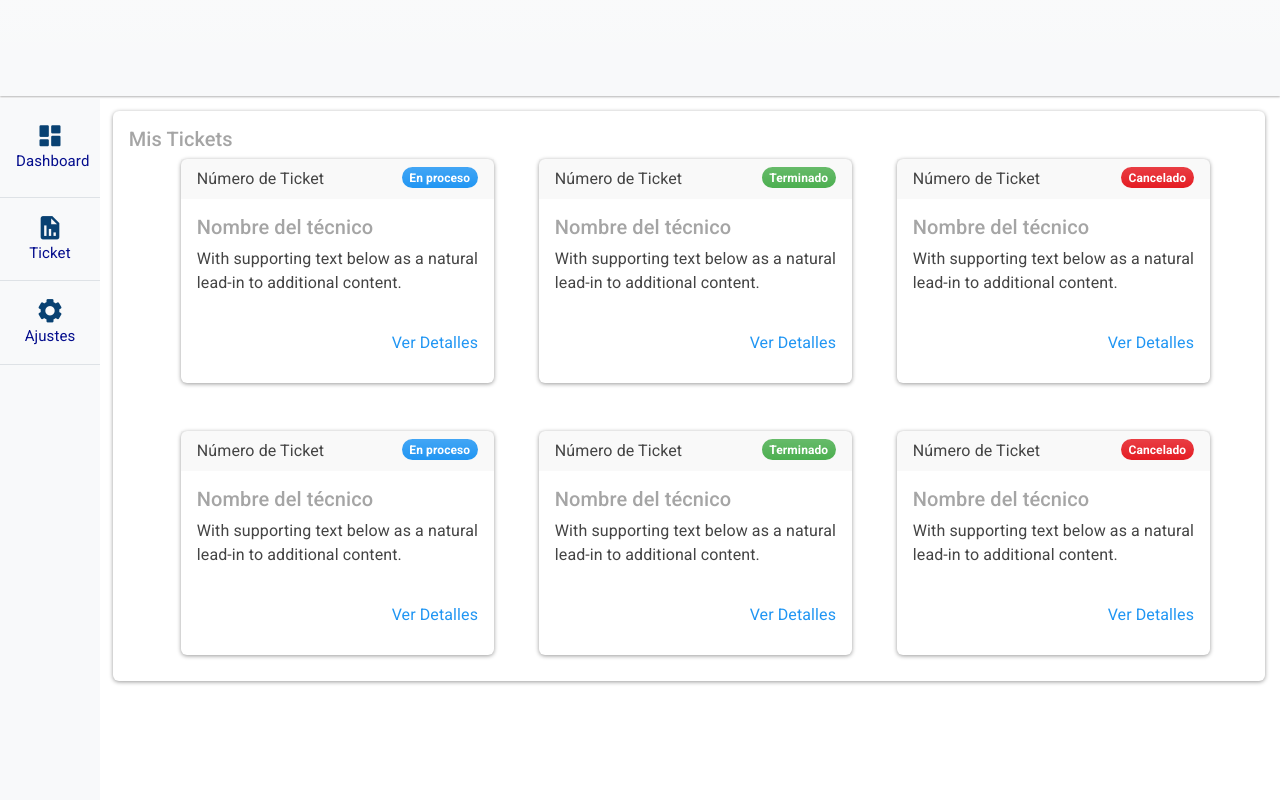
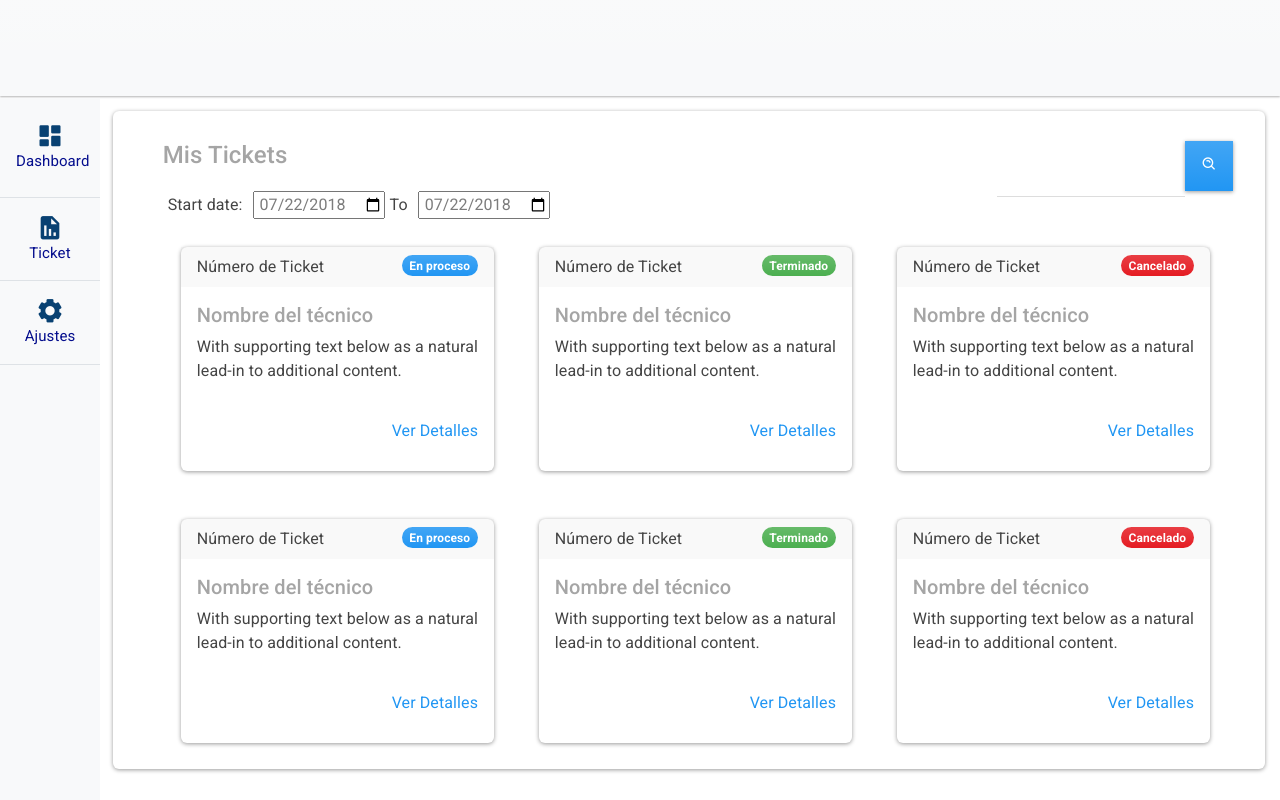
Before and after one commit to DanielFlores1223/frontSoporteTecnico, an Angular app: page / in a window 1280 px wide. Shown: the top 800 px of the page. Built offline with nearby package versions, Linux system fonts and the light colour scheme.

Commit message:
filtros de navegación

```diff
--- a/src/app/app.component.css
+++ b/src/app/app.component.css
@@ -3,11 +3,11 @@
     margin-bottom: 1.2%;
 }
 footer{
-    margin-top: 3%;
-    margin-bottom: 13%!important;
+    margin-top: 13%;
+    margin-bottom: 23%!important;
     width: 100%;
     position:absolute;
-    padding-top: 0px;
+    padding-top: -20%;
   overflow: visible;
   top:100%;
 }
--- a/src/app/components-user/components-user.component.css
+++ b/src/app/components-user/components-user.component.css
@@ -3,6 +3,10 @@
     margin-left: 15%;
     margin-right: 1.2%;
     float: right;
+}
+h4{
+    color: #A5A5A5;
+    float: left;
 }
 h5{
     color: #A5A5A5;
@@ -14,7 +18,7 @@ h5{
    grid-row-gap: 3em;
    margin-right: 5%;
    margin-bottom: 10px;
-
+   margin-top: 10px;
 }
 span{
     float: right;
@@ -25,3 +29,28 @@ a{
     float: right;
     text-decoration: none;
 }
+.filters{
+    height: 50px;
+    padding: 30px!important;
+    margin-bottom: 50px;
+    margin-left: 20px!important;
+}
+.form-control{
+    margin-bottom: -35px;
+    border-color: #A5A5A5!important;
+}
+.form-outline{
+    margin-left: 65%!important;
+    height: 10PX;
+    margin-bottom: 10PX!important;
+}
+
+label{
+    margin-right: 10px;
+    margin-left: 5px;
+}
+input{
+    padding-left: 5px;
+    color: rgb(124, 124, 124);
+    margin: #A5A5A5!important;
+}
--- a/src/app/components-user/components-user.component.html
+++ b/src/app/components-user/components-user.component.html
@@ -1,6 +1,30 @@
 <div class="card">
+  <div class="input-group filters">
+    <h4 class="card-title">Mis Tickets</h4>
+    <!--Buscador-->
+    <div class="form-outline">
+      <input type="search" id="form1" class="form-control"/>
+    </div>
+    <button type="button" class="btn btn-primary">
+      <i class='bx bx-search-alt'></i>
+    </button>
+
+  <!--Fin-->
+
+  <!--filtro de fechas-->
+  <div class="md-form md-outline input-with-post-icon datepicker">
+    <label for="start">Start date:</label>
+        <input class="form-label" type="date" id="start" name="trip-start"
+            value="2018-07-22"
+            min="2018-01-01" max="2022-12-31">
+            <label for="start"> To </label>
+        <input class="form-label" type="date" id="start" name="trip-start"
+            value="2018-07-22"
+            min="2018-01-01" max="2022-12-31">
+  </div>
+  <!--Fin-->
+</div>
     <div class="card-body">
-      <h5 class="card-title">Mis Tickets</h5>
       <div class="wraper">
         <div class="card intern">
           <div class="card-header">
--- a/src/app/navigation/navigation.component.css
+++ b/src/app/navigation/navigation.component.css
@@ -1,8 +1,8 @@
 .d-flex {
     width: 100px;
-    height: 130%;
+    height: 40%;
     margin-top: -13px!important;
-    margin-bottom: -32%!important;
+
     float: left;
     position: absolute;
 }
```
